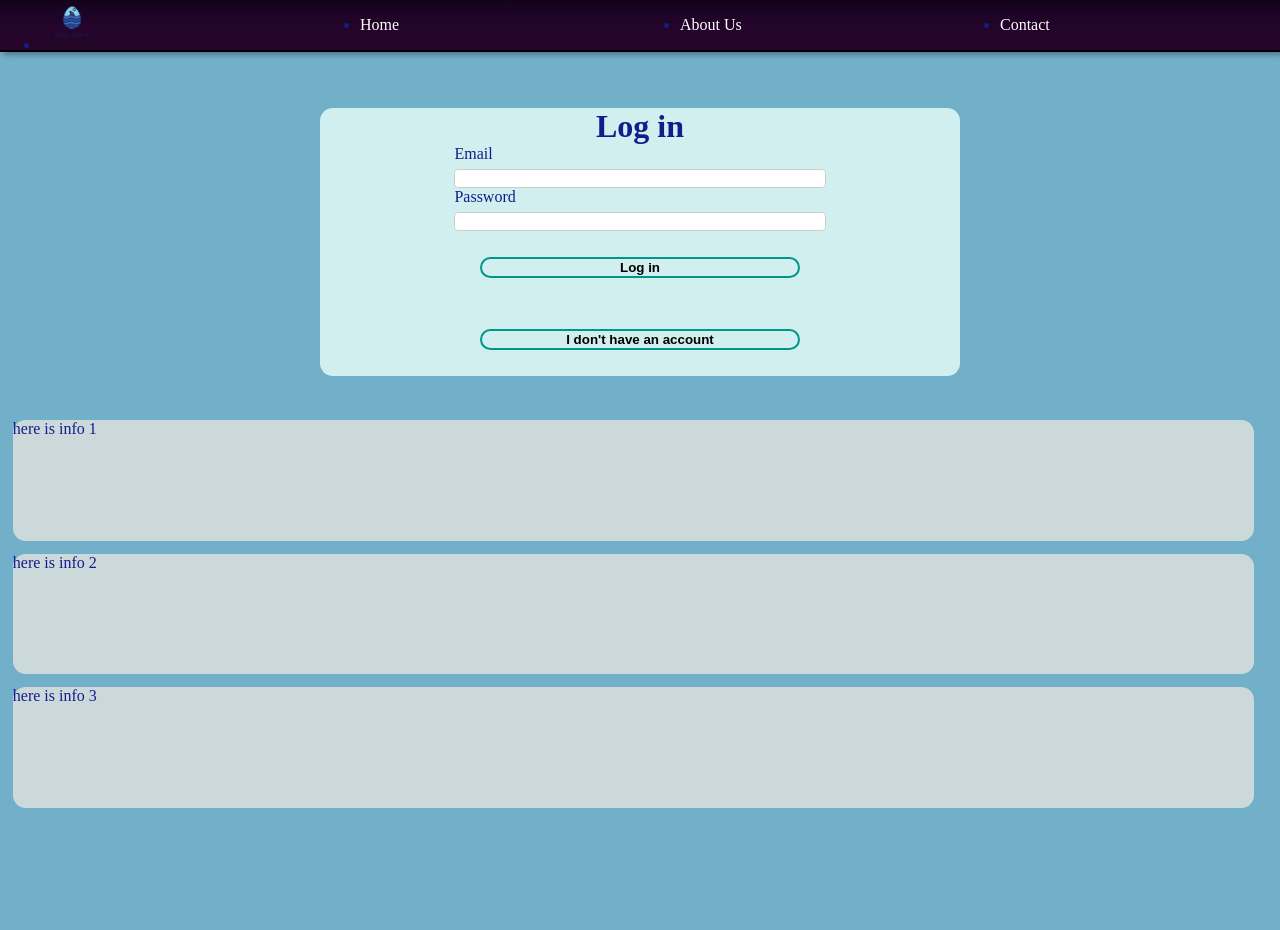
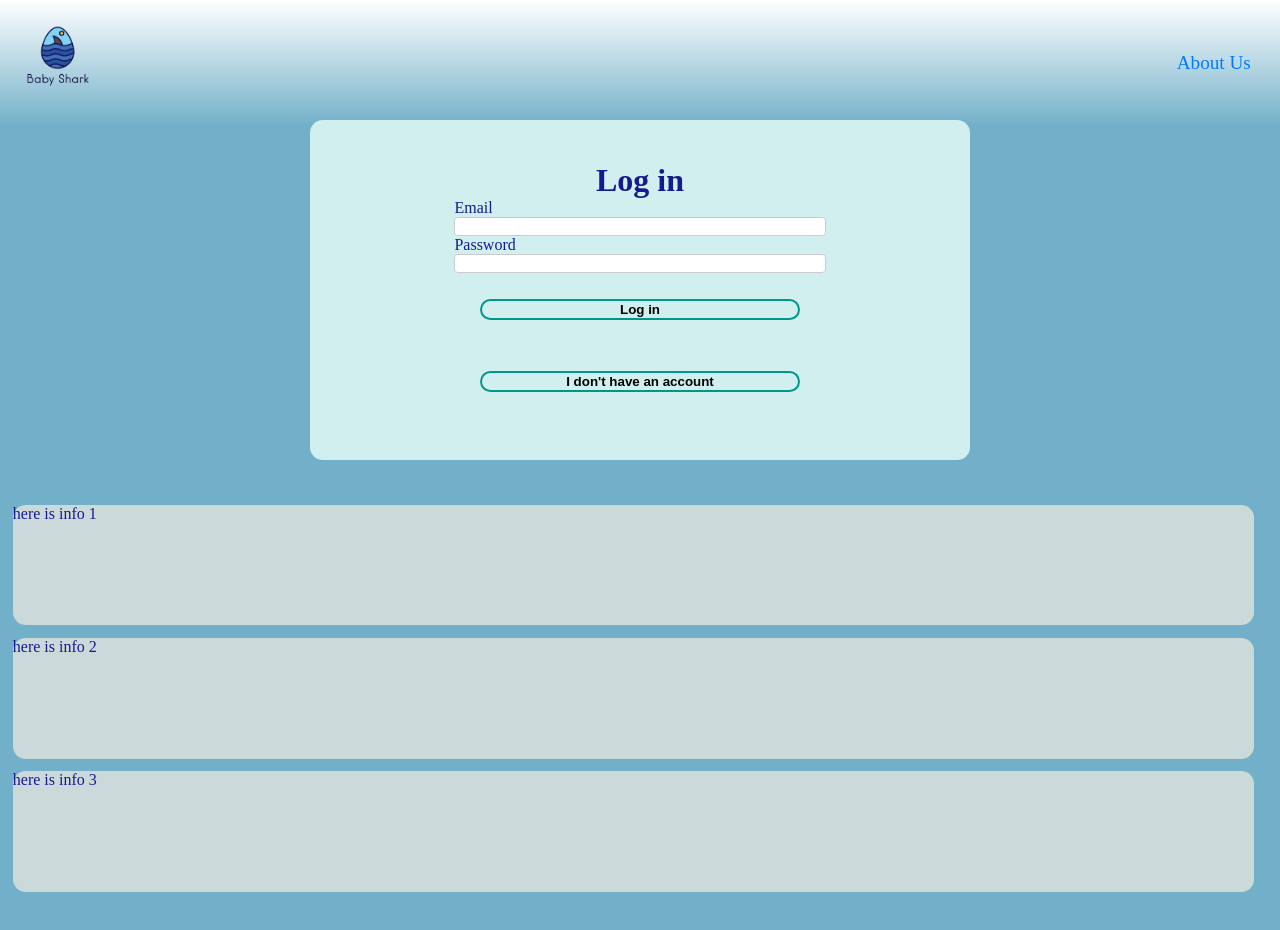
Before and after one commit to anamanumesc/baby-shark-web, a plain HTML site: page html/start-page.html in a window 1280 px wide. Before the commit the page ends 814 px from the top, so only its background shows below. Drawn offline with Linux system fonts and the light colour scheme.

Commit message:
sign up is almost done

```diff
--- a/html/start-page.html
+++ b/html/start-page.html
@@ -10,17 +10,14 @@
   <body>
 
       <div class="container">
-
-  <nav>
-    <ul class="sidebar">
-      <li> <img src="../logo/logo.png" alt="Logo"></li>
-        <li><a href="#">Home</a></li>
-        <li><a href="#">About Us</a></li>
-        <li><a href="#">Contact</a></li>
-    </ul>
-
-</nav>
-
+        <div class="header">
+          <div class="logo">
+              <img src="../logo/logo.png" alt="Logo">
+          </div>
+          <div class="navigation">
+              <a href="#">About Us</a>
+          </div>
+      </div>
 
         <div class="log-in">
           <h1>Log in</h1>
--- a/styles/start-page.css
+++ b/styles/start-page.css
@@ -6,103 +6,71 @@
 body {
   color: #151B8D;
   background-color: #72b0c9;
-  width: 100wh;
   height: 100vh;
   margin: 0;
 }
 
 .container{
-    height: 100vh;
     width: 100vw;
     display: flex;
     flex-direction: column; /* Stack elements vertically */
     justify-content: center; /* toate la mijloc*/
     align-items: center; /* C */
-
+}
+.header {
+  top:0;
+  position: fixed;
+  width: 100vw;
+  display: flex;
+  justify-content: space-between;
+  align-items: center;
+  padding: 1em; /* using ems for padding */
+  background-image: linear-gradient(to bottom, #ffffff, #72b0c9);
 }
 
-
-nav{
-  position: fixed;
-  top: 0;
-  width: 100vw;
-  background-image: linear-gradient(to top, #240727, #240628, #250529, #25052a, #25042b, #23042a, #220429, #200428, #1d0425, #1a0321, #17031e, #14021a);
-  box-shadow: 3px 3px 5px rgba(0,0,0,0.3);
-  border-bottom: 2px solid #000;
+.header .logo img {
+  height: 7vw; /* Responsive based on viewport width */
+  width: auto; /* Maintain aspect ratio */
 }
 
-
-nav ul{
-  width: 100%;
-  display: flex;
-
-  justify-content: space-between;
-  align-items: center;
-  display: flex;
-  flex-direction: row;
-  justify-content: center;
+.header .navigation a {
+  text-decoration: none;
+  color: #007BFF; /* Bright blue, adjust color as needed */
+  font-size: 1.2em; /* Responsive font size using em */
+  padding: 0.5em 1em; /* Padding using ems */
+  border-radius: 0.3em;
+  transition: background-color 0.3s;
 }
 
-nav li{
- height: 50px;
- width: 100vw;
-}
-
-nav a{
-  height: 100%;
-  text-decoration: none;
-  display: flex;
-  align-items: center;
+.header .navigation a:hover {
+  background-color: #0056b3; /* Darker blue on hover */
   color: white;
-}
-
-nav li img{
-  height: 100%;
-}
-nav a:hover{
-  background-color: black;
-}
-
-nav li:first-child{
-
-}
-
-nav li:last-child{
-
 }
 
 .about-button {
   flex: 0 0 15vw; /* Adjust button size relative to viewport width */
   margin-left: auto;
-  margin-right: 1vw;
 }
 /* Existing CSS for body, .header, .logo, etc. remains unchanged */
+.navigation{
+  margin-right: 10px;
+}
 
 .log-in,
 .sign-up {
 
-
-  width: 40vw; /* Consistent width with the header */
-  height: 40vh; /* Adjust the height as needed */
-  display: flex;
-  justify-content: center;
-
+  padding: 10px;
   align-items: center;
-
-
   display: flex;
   flex-direction: column;
   justify-content: center;
-
-
   background-color: #d0efee;
   border-radius: 1vw;
   width: 50vw;
 
   z-index: 3; /* Ensure they appear above other content */
-  height: 50vh;
-  margin-top: 20vh;
-
+  height: 40vh;
+  margin-top: 15vh;
 }
 
 h1 {
@@ -110,7 +78,7 @@ h1 {
 }
 
 label {
-  display: block;
+
   margin-bottom: 0.5vw; /* Adjust label margin to vw */
 }
 
@@ -154,7 +122,7 @@ input[type="password"] {
 
 .info {
   width: 97vw; /* Make info blocks responsive to viewport width */
-  height: 25vh; /* Adjust info block height relative to viewport height */
+  height: 30vh; /* Adjust info block height relative to viewport height */
   background-color: rgba(245, 236, 226, 0.687);
   margin: 0.5vw; /* Adjust margin to viewport units */
   border-radius: 1vw; /* Convert border-radius to viewport units */
```
